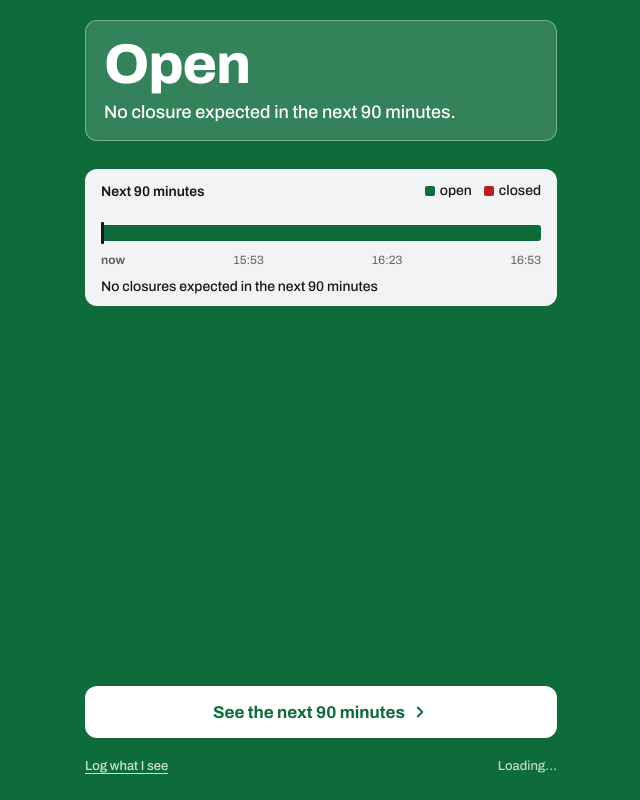
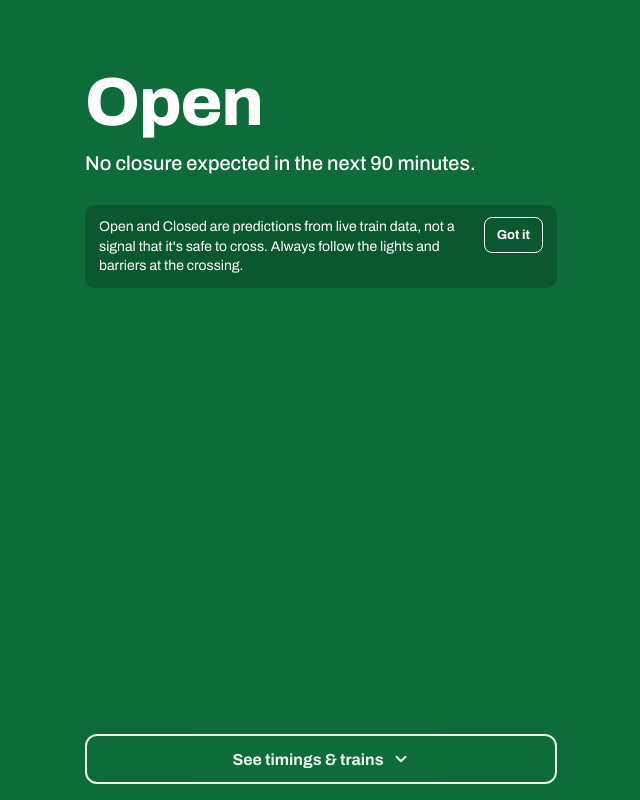
Before and after one commit to cinsalaco/roydon-crossing, a Flask app: page / in a window 1280 px wide. Shown: the whole page, without its empty margins (319-959 px from the left). Run offline with Flask 3, Linux system fonts and the light colour scheme; data that the repository does not hold is empty.

Commit message:
Home page: status and time only, with one disclosure for detail
Following the UX review:
- Word, countdown and clock time only; no verdict box, no 'then open'/
  'for N min'. Countdown scales down for '12 min'-style values.
- Single 'See timings & trains' control expands the strip, next-window
  sentence, train list and links beneath; always opens collapsed.
- Amber chip only when a brief lift is possible: 'Possible brief lift
  ~09:01 — don't rely on it' (or 'about now' while inside the window,
  which now uses the minimum re-closing lead).
- Strip shows lifts as an amber dot on the bar; legend entry appears
  only when one exists. Same on the timeline page.
- 'Updated 1 min ago' top right instead of 'Train data HH:MM'.
- One-time dismissible note that Open/Closed are predictions.
- Log and Full timeline links live inside the expanded detail.

Co-Authored-By: Claude Fable 5.1 <noreply@anthropic.com>
Claude-Session: https://claude.ai/code/session_01NbAgiZxfxPitgPSPcmkvvV

```diff
--- a/static/crossing.js
+++ b/static/crossing.js
@@ -153,7 +153,7 @@ window.Crossing = (function () {
       // inside a merged closure, are we in a gap where the barrier may lift?
       let lift = null;
       for (const l of current.lifts) {
-        if (l.at <= now && now < l.beforeTrain.closeAt) { lift = l; break; }
+        if (l.at <= now && now < l.beforeTrain.minCloseAt) { lift = l; break; }
       }
       const upcomingLift = current.lifts.find(l => l.at > now) || null;
       return {
--- a/templates/index.html
+++ b/templates/index.html
@@ -23,7 +23,9 @@
     --grey: #4A4F57;
     --ink: #15171a;
     --panel: #F2F3F5;
+    --blue: #1565c0;
     --fg: #ffffff;
+    --bg: var(--green);
     --rule: rgba(255,255,255,0.3);
   }
   * { margin: 0; padding: 0; box-sizing: border-box; }
@@ -52,29 +54,53 @@
     width: 100%;
     max-width: 520px;
     margin: 0 auto;
-    padding: calc(16px + env(safe-area-inset-top)) 24px calc(16px + env(safe-area-inset-bottom));
+    padding: calc(12px + env(safe-area-inset-top)) 24px calc(16px + env(safe-area-inset-bottom));
   }
   @media (max-width: 360px) { .page { padding-left: 18px; padding-right: 18px; } }
 
-  .state { margin-top: 4px; padding: 16px 18px; border-radius: 12px; background: rgba(255,255,255,0.16); border: 1.5px solid rgba(255,255,255,0.35); }
-  body.state-closed .state, body.state-unavailable .state { background: rgba(0,0,0,0.22); }
-  body.state-closing .state { background: rgba(0,0,0,0.10); border-color: rgba(0,0,0,0.3); }
-  .state-word { font-size: clamp(40px, 14vw, 56px); font-weight: 800; line-height: 1; letter-spacing: -0.02em; overflow-wrap: anywhere; }
-  .state-line { font-size: clamp(16px, 4.6vw, 18px); font-weight: 500; line-height: 1.3; margin-top: 8px; }
+  /* Freshness, top right, small. Becomes prominent only when something is wrong. */
+  .fresh { display: flex; justify-content: flex-end; min-height: 24px; font-size: 13px; font-weight: 500; opacity: 0.75; }
+  .fresh.warn { opacity: 1; font-weight: 700; }
 
-  .count { margin-top: clamp(20px, 4vh, 30px); }
-  .count-label { font-size: 18px; font-weight: 500; opacity: 0.85; }
-  .count-row { display: flex; align-items: baseline; gap: 14px; flex-wrap: wrap; }
-  .count-value { font-size: clamp(76px, 29vw, 116px); font-weight: 700; font-stretch: 75%; line-height: 0.92; letter-spacing: -0.03em; margin-top: 4px; }
-  .count-detail { font-size: 18px; font-weight: 600; opacity: 0.9; line-height: 1.25; }
-  .count-detail small { display: block; font-size: 18px; font-weight: 500; opacity: 0.8; }
+  /* Status: the word, then the time. Nothing else by default. */
+  .state-word { margin-top: clamp(16px, 4vh, 36px); font-size: clamp(52px, 17vw, 68px); font-weight: 800; line-height: 1; letter-spacing: -0.02em; overflow-wrap: anywhere; }
+  .state-line { font-size: clamp(17px, 4.8vw, 20px); font-weight: 500; line-height: 1.35; margin-top: 14px; max-width: 24em; }
 
-  .strip-panel { display: flex; flex-direction: column; gap: 8px; margin-top: 28px; padding: 14px 16px 12px; border-radius: 12px; background: var(--panel); color: var(--ink); }
-  .strip-head { display: flex; justify-content: space-between; align-items: baseline; gap: 8px; font-size: 14px; font-weight: 600; }
-  .legend { display: inline-flex; align-items: center; gap: 12px; font-weight: 500; }
+  .count { margin-top: clamp(24px, 5vh, 44px); }
+  .count-label { font-size: clamp(18px, 5vw, 20px); font-weight: 500; opacity: 0.85; }
+  .count-value { font-size: clamp(96px, 36vw, 150px); font-weight: 700; font-stretch: 75%; line-height: 0.9; letter-spacing: -0.03em; margin-top: 4px; white-space: nowrap; }
+  .count-value.long { font-size: clamp(76px, 27vw, 112px); margin-top: 12px; }   /* '12 min' etc. */
+  .count-at { font-size: clamp(20px, 5.6vw, 22px); font-weight: 600; margin-top: 10px; }
+
+  /* The one piece of uncertainty we show, only when it exists. */
+  .note { display: inline-flex; align-items: center; gap: 9px; align-self: flex-start; margin-top: clamp(18px, 3.5vh, 28px); padding: 9px 13px 9px 11px; border-radius: 10px; background: var(--amber); color: #1a1200; font-size: 15px; font-weight: 700; line-height: 1.25; }
+  .note::before { content: ''; width: 8px; height: 8px; border-radius: 50%; background: #1a1200; flex-shrink: 0; }
+  body.state-closing .note { background: #1a1200; color: #FFD27A; }
+  body.state-closing .note::before { background: #FFD27A; }
+
+  /* One-time explanation. */
+  .intro { display: flex; align-items: flex-start; gap: 12px; margin-top: clamp(18px, 3.5vh, 28px); padding: 12px 14px; border-radius: 10px; background: rgba(0,0,0,0.18); font-size: 14px; line-height: 1.4; }
+  body.state-closing .intro { background: rgba(0,0,0,0.10); }
+  .intro p { flex: 1; }
+  .intro button { min-height: 36px; padding: 0 12px; border: 1.5px solid currentColor; border-radius: 8px; background: transparent; color: inherit; font: inherit; font-size: 13px; font-weight: 700; cursor: pointer; white-space: nowrap; }
+
+  .spacer { flex: 1; min-height: 24px; }
+
+  /* The single disclosure control. */
+  .more { display: flex; align-items: center; justify-content: center; gap: 8px; width: 100%; min-height: 50px; border: 2px solid var(--fg); border-radius: 12px; background: transparent; color: var(--fg); font: inherit; font-size: 16px; font-weight: 700; cursor: pointer; opacity: 0.92; }
+  .more svg { transition: transform 0.2s ease; }
+  .more[aria-expanded="true"] svg { transform: rotate(180deg); }
+  .more:focus-visible, .retry:focus-visible, .links a:focus-visible, .intro button:focus-visible { outline: 3px solid currentColor; outline-offset: 3px; }
+
+  /* Expanded detail: strip, next window, trains, links. */
+  .detail { margin-top: 18px; }
+  .strip-panel { display: flex; flex-direction: column; gap: 8px; padding: 14px 16px 12px; border-radius: 12px; background: var(--panel); color: var(--ink); }
+  .strip-head { display: flex; justify-content: space-between; align-items: baseline; gap: 8px; font-size: 14px; font-weight: 600; white-space: nowrap; }
+  .legend { display: inline-flex; align-items: center; gap: 10px; font-weight: 500; font-size: 13px; }
   .legend span { display: inline-flex; align-items: center; gap: 5px; }
   .legend i { width: 10px; height: 10px; border-radius: 2px; display: inline-block; }
-  .strip-wrap { position: relative; height: 16px; margin-top: 18px; }
+  .legend i.dot { border-radius: 50%; background: var(--amber); }
+  .strip-wrap { position: relative; height: 16px; margin-top: 20px; }
   .strip { display: flex; height: 16px; border-radius: 3px; overflow: hidden; gap: 2px; }
   .strip div { min-width: 2px; }
   .strip .open { background: var(--green); }
@@ -84,35 +110,29 @@
   .strip-next { position: absolute; top: -16px; transform: translateX(-50%); font-size: 11px; font-weight: 700; white-space: nowrap; }
   .strip-next::after { content: ''; position: absolute; left: 50%; top: 13px; transform: translateX(-50%); border-left: 5px solid transparent; border-right: 5px solid transparent; border-top: 6px solid currentColor; }
   .strip-next.closed { color: var(--red); } .strip-next.open { color: var(--green); }
+  .strip-lift { position: absolute; top: 4px; width: 8px; height: 8px; border-radius: 50%; background: var(--amber); transform: translateX(-50%); box-shadow: 0 0 0 1.5px rgba(0,0,0,0.35); pointer-events: none; }
   .strip-axis { display: flex; justify-content: space-between; font-size: 12px; opacity: 0.65; margin-top: 4px; }
   .strip-axis span:first-child { font-weight: 700; opacity: 1; }
   .strip-sentence { font-size: 14px; font-weight: 500; margin-top: 4px; }
 
-  .trains { margin-top: 22px; }
-  .trains h2 { display: flex; justify-content: space-between; font-size: 13px; font-weight: 500; opacity: 0.8; padding-bottom: 4px; }
-  .train { display: flex; align-items: baseline; gap: 10px; padding: 8px 0; border-top: 1px solid var(--rule); font-size: 15px; }
+  .trains { margin-top: 20px; }
+  .trains h2 { display: flex; justify-content: space-between; font-size: 14px; font-weight: 600; opacity: 0.9; padding-bottom: 6px; }
+  .train { display: flex; align-items: baseline; gap: 10px; min-height: 44px; padding: 10px 0; border-top: 1px solid var(--rule); font-size: 16px; }
   .train:last-child { border-bottom: 1px solid var(--rule); }
-  .train.gone { opacity: 0.6; }
-  .train .t { font-weight: 700; min-width: 46px; white-space: nowrap; }
+  .train.gone { opacity: 0.65; }
+  .train .t { font-weight: 700; min-width: 48px; white-space: nowrap; }
   .train .t .delta { font-size: 12px; font-weight: 700; margin-left: 4px; padding: 1px 5px; border-radius: 4px; color: #fff; background: var(--red); }
-  .train .t .delta.early { background: var(--blue, #1565c0); }
+  .train .t .delta.early { background: var(--blue); }
   body.state-closed .train .t .delta { background: #fff; color: var(--red); }
-  body.state-closed .train .t .delta.early { background: #fff; color: var(--blue, #1565c0); }
-  .train .tag.late { font-weight: 700; }
+  body.state-closed .train .t .delta.early { background: #fff; color: var(--blue); }
   .train .route { flex: 1; }
-  .train .tag { font-size: 13px; opacity: 0.85; white-space: nowrap; }
-  .lift-note { display: flex; align-items: center; gap: 8px; padding: 7px 10px; margin: 4px 0; border-radius: 6px; background: rgba(255,255,255,0.18); font-size: 13px; font-weight: 600; }
-  body.state-closing .lift-note { background: rgba(0,0,0,0.12); }
+  .train .tag { font-size: 14px; opacity: 0.9; white-space: nowrap; }
+  .lift-note { display: flex; align-items: center; gap: 8px; padding: 8px 10px; margin: 4px 0; border-radius: 6px; background: rgba(240,162,2,0.28); font-size: 14px; font-weight: 600; }
+  .lift-note::before { content: ''; width: 8px; height: 8px; border-radius: 50%; background: var(--amber); flex-shrink: 0; }
 
-  .spacer { flex: 1; min-height: 20px; }
-  :root { --blue: #1565c0; }
-  .footer { display: flex; flex-direction: column; gap: 10px; }
-  .footer .primary { display: flex; align-items: center; justify-content: center; gap: 6px; min-height: 52px; border-radius: 12px; background: var(--fg); color: var(--bg); font-size: 17px; font-weight: 700; text-decoration: none; }
-  .footer .meta { display: flex; justify-content: space-between; align-items: center; gap: 12px; flex-wrap: wrap; font-size: 13px; font-weight: 500; }
-  .footer .meta a { display: inline-flex; align-items: center; min-height: 36px; color: inherit; opacity: 0.8; text-decoration: underline; text-underline-offset: 3px; }
-  .footer .updated { flex: 1; text-align: right; opacity: 0.75; }
-  .footer .updated.warn { opacity: 1; font-weight: 600; }
-  .footer a:focus-visible, .retry:focus-visible { outline: 3px solid currentColor; outline-offset: 3px; border-radius: 4px; }
+  .links { display: flex; justify-content: space-between; align-items: center; gap: 16px; margin-top: 18px; font-size: 15px; font-weight: 600; }
+  .links a { display: inline-flex; align-items: center; gap: 4px; min-height: 44px; color: inherit; text-decoration: none; }
+  .links a.quiet { font-weight: 500; opacity: 0.85; text-decoration: underline; text-underline-offset: 3px; }
 
   .retry { margin-top: 32px; align-self: flex-start; min-height: 48px; padding: 0 22px; border: 2px solid rgba(255,255,255,0.7); border-radius: 10px; background: transparent; color: inherit; font-family: inherit; font-size: 16px; font-weight: 600; cursor: pointer; }
   .hidden { display: none !important; }
@@ -121,29 +141,43 @@
 </head>
 <body class="state-open">
 <main class="page">
-  <div class="state">
+  <div class="fresh" id="fresh" aria-live="polite"></div>
+
   <h1 class="state-word" id="stateWord">Loading</h1>
   <p class="state-line" id="stateLine">Fetching live train data.</p>
-  </div>
 
   <div class="count" id="count">
     <div class="count-label" id="countLabel"></div>
-    <div class="count-row">
     <div class="count-value" id="countValue"></div>
-      <div class="count-detail" id="countDetail"></div>
+    <div class="count-at" id="countAt"></div>
   </div>
+
+  <div class="note hidden" id="note"></div>
+
+  <div class="intro hidden" id="intro">
+    <p>Open and Closed are predictions from live train data, not a signal that it's safe to cross. Always follow the lights and barriers at the crossing.</p>
+    <button type="button" id="introOk">Got it</button>
   </div>
 
   <button type="button" class="retry hidden" id="retry">Try again now</button>
 
+  <div class="spacer"></div>
+
+  <button type="button" class="more" id="more" aria-expanded="false" aria-controls="detail">
+    <span id="moreLabel">See timings &amp; trains</span>
+    <svg width="18" height="18" viewBox="0 0 24 24" fill="none" stroke="currentColor" stroke-width="2.5" stroke-linecap="round" stroke-linejoin="round" aria-hidden="true"><path d="M6 9l6 6 6-6"/></svg>
+  </button>
+
+  <section class="detail hidden" id="detail">
     <section class="strip-panel" id="stripPanel" aria-label="Next 90 minutes">
       <div class="strip-head">
-      <span>Next 90 minutes</span>
-      <span class="legend"><span><i style="background: var(--green)"></i>open</span><span><i style="background: var(--red)"></i>closed</span></span>
+        <span>Next 90 min</span>
+        <span class="legend"><span><i style="background: var(--green)"></i>open</span><span><i style="background: var(--red)"></i>closed</span><span id="legendLift" class="hidden"><i class="dot"></i>may lift</span></span>
       </div>
       <div class="strip-wrap">
         <div class="strip-next hidden" id="stripMarker"></div>
         <div class="strip" id="strip" role="img" aria-label="Open and closed periods over the next 90 minutes"></div>
+        <div id="stripLifts"></div>
         <div class="strip-now" aria-hidden="true"></div>
       </div>
       <div class="strip-axis" id="stripAxis"></div>
@@ -155,15 +189,12 @@
       <div id="trainList"></div>
     </section>
 
-  <div class="spacer"></div>
+    <div class="links">
+      <a href="/log" class="quiet">Log what I see</a>
+      <a href="/timeline">Full timeline <svg width="16" height="16" viewBox="0 0 24 24" fill="none" stroke="currentColor" stroke-width="2.5" stroke-linecap="round" stroke-linejoin="round" aria-hidden="true"><path d="M9 6l6 6-6 6"/></svg></a>
+    </div>
+  </section>
 
-  <div class="footer">
-    <a href="/timeline" class="primary">See the next 90 minutes <svg width="18" height="18" viewBox="0 0 24 24" fill="none" stroke="currentColor" stroke-width="2.5" stroke-linecap="round" stroke-linejoin="round" aria-hidden="true"><path d="M9 6l6 6-6 6"/></svg></a>
-    <div class="meta">
-      <a href="/log">Log what I see</a>
-      <span class="updated" id="updated">Loading…</span>
-    </div>
-  </div>
   <div class="sr-only" aria-live="polite" id="live"></div>
 </main>
 
@@ -174,7 +205,25 @@
   const $ = id => document.getElementById(id);
   const THEME = { open: '#0E6B3A', closing: '#F0A202', closed: '#B81F1E', unavailable: '#4A4F57' };
   let lastAnnounced = '';
-  let fetchFailures = 0;
+  let expanded = false;   // always starts collapsed
+
+  // ---- one-time explanation ----
+  let seenIntro = false;
+  try { seenIntro = localStorage.getItem('introSeen') === '1'; } catch (e) {}
+  $('introOk').addEventListener('click', () => {
+    seenIntro = true;
+    try { localStorage.setItem('introSeen', '1'); } catch (e) {}
+    $('intro').classList.add('hidden');
+  });
+
+  // ---- disclosure ----
+  $('more').addEventListener('click', () => {
+    expanded = !expanded;
+    $('more').setAttribute('aria-expanded', String(expanded));
+    $('moreLabel').textContent = expanded ? 'Hide timings & trains' : 'See timings & trains';
+    $('detail').classList.toggle('hidden', !expanded);
+    if (expanded) render();
+  });
 
   function trainRow(tr, now) {
     const gone = tr.openAt <= now;
@@ -187,7 +236,7 @@
   }
 
   function liftNote(l) {
-    return `<div class="lift-note"><svg width="14" height="14" viewBox="0 0 24 24" fill="none" stroke="currentColor" stroke-width="2.5" stroke-linecap="round" stroke-linejoin="round" aria-hidden="true"><rect x="4" y="11" width="16" height="10" rx="2"/><path d="M8 11V7a4 4 0 0 1 8 0"/></svg><span>Barrier may lift briefly around ${C.hhmm(l.at)}</span></div>`;
+    return `<div class="lift-note">Possible brief lift ~${C.hhmm(l.at)} — don't rely on it</div>`;
   }
 
   function renderTrains(closure, now) {
@@ -205,22 +254,30 @@
     $('trainsCount').textContent = gone ? `${gone} of ${n} gone` : `${n} train${n === 1 ? '' : 's'}`;
   }
 
-  function renderStrip(periods, closures, now, state) {
-    const total = periods.reduce((s, p) => s + p.seconds, 0) || 1;
+  function renderStrip(periods, closures, now) {
+    const windowMs = C.CFG.windowMin * 60000;
     $('strip').innerHTML = periods.map((p, i) => `<div class="${p.kind}${i === 0 && p.kind === 'closed' ? ' now' : ''}" style="flex:${p.seconds}" title="${p.kind} ${C.hhmm(p.start)} to ${C.hhmm(p.end)}"></div>`).join('');
     // marker for the next change of state
     const m = $('stripMarker');
     if (periods.length > 1) {
       const nextP = periods[1];
-      const pct = Math.min(97, Math.max(3, 100 * (nextP.start - now) / (C.CFG.windowMin * 60000)));
+      const pct = Math.min(97, Math.max(3, 100 * (nextP.start - now) / windowMs));
       m.textContent = C.hhmm(nextP.start);
       m.className = 'strip-next ' + nextP.kind;
       m.style.left = pct + '%';
     } else {
       m.classList.add('hidden');
     }
+    // amber dots for possible brief lifts inside closures
+    const lifts = [];
+    for (const c of closures) for (const l of c.lifts) {
+      if (l.at > now && l.at - now < windowMs) lifts.push(l);
+    }
+    $('stripLifts').innerHTML = lifts.map(l => `<span class="strip-lift" style="left:${(100 * (l.at - now) / windowMs).toFixed(1)}%" title="Possible brief lift around ${C.hhmm(l.at)}"></span>`).join('');
+    $('legendLift').classList.toggle('hidden', lifts.length === 0);
+
     const axis = ['now'];
-    for (let m = 30; m <= 90; m += 30) axis.push(C.hhmm(new Date(now.getTime() + m * 60000)));
+    for (let k = 30; k <= 90; k += 30) axis.push(C.hhmm(new Date(now.getTime() + k * 60000)));
     $('stripAxis').innerHTML = axis.map(a => `<span>${a}</span>`).join('');
     // "Next: closed 22:24 to 22:27, then open until 22:32"
     let text = '';
@@ -235,6 +292,20 @@
     $('stripNext').textContent = text;
   }
 
+  function freshness(now, age, paused) {
+    const el = $('fresh');
+    if (!C.loader.lastServerPoll) { el.textContent = ''; return; }
+    if (paused) {
+      el.textContent = `Timetable from ${C.hhmm(C.loader.lastServerPoll)} · live updates resume ${C.hhmm(C.loader.pausedUntil)}`;
+      el.classList.add('warn');
+      return;
+    }
+    const ago = age < 60 ? 'just now' : `${Math.round(age / 60)} min ago`;
+    const stale = age >= C.CFG.staleWarnSec;
+    el.textContent = (stale ? 'Updating… last data ' : 'Updated ') + ago;
+    el.classList.toggle('warn', stale);
+  }
+
   function render() {
     const now = new Date();
     const age = C.loader.dataAgeSec(now);
@@ -242,36 +313,28 @@
     const paused = C.loader.pausedUntil && C.loader.pausedUntil > now;
     const state = C.stateAt(closures, now, age, paused);
 
-
     document.body.className = 'state-' + state.kind;
     $('themeColor').setAttribute('content', THEME[state.kind]);
-
-    // data-time note in the footer
-    const upd = $('updated');
-    if (C.loader.lastServerPoll) {
-      if (paused) {
-        upd.textContent = `Timetable from ${C.hhmm(C.loader.lastServerPoll)}, live updates resume ${C.hhmm(C.loader.pausedUntil)}`;
-        upd.classList.add('warn');
-      } else {
-        upd.textContent = (age >= C.CFG.staleWarnSec ? 'Updating… last data ' : 'Train data ') + C.hhmm(C.loader.lastServerPoll);
-        upd.classList.toggle('warn', age >= C.CFG.staleWarnSec);
-      }
-    }
+    freshness(now, age, paused);
 
     const word = $('stateWord'), line = $('stateLine');
-    const count = $('count'), label = $('countLabel'), value = $('countValue'), detail = $('countDetail');
+    const count = $('count'), label = $('countLabel'), value = $('countValue'), at = $('countAt');
+    const note = $('note');
     $('retry').classList.add('hidden');
-    $('stripPanel').classList.remove('hidden');
+    $('more').classList.remove('hidden');
     count.classList.remove('hidden');
+    line.classList.add('hidden');
+    note.classList.add('hidden');
+    $('intro').classList.toggle('hidden', seenIntro);
 
     if (state.kind === 'unavailable') {
       word.textContent = 'Status unavailable';
-      line.textContent = `Train data hasn't updated for ${C.minutesWord(state.dataAgeSec)}. Crossing status can't be predicted.`;
-      label.textContent = ''; value.textContent = '';
-      detail.innerHTML = '<small>Use the lights and barrier at the crossing. This page will update by itself when the data comes back.</small>';
+      line.textContent = `Train data hasn't updated for ${C.minutesWord(state.dataAgeSec)}, so the crossing can't be predicted. Use the lights and barrier at the crossing. This page will update by itself when the data comes back.`;
+      line.classList.remove('hidden');
+      count.classList.add('hidden');
       $('retry').classList.remove('hidden');
-      $('stripPanel').classList.add('hidden');
-      $('trains').classList.add('hidden');
+      $('more').classList.add('hidden');
+      $('detail').classList.add('hidden');
       announce('Status unavailable');
       return;
     }
@@ -279,41 +342,49 @@
     const c = state.closure;
     if (state.kind === 'closed') {
       word.textContent = 'Closed';
-      const n = c.trains.length;
+      label.textContent = 'Expected to open in';
+      setCount(state.secondsToChange);
+      at.textContent = `at ${C.hhmm(c.openAt)}`;
       if (state.inLift) {
-        line.textContent = 'Another train is close behind. The barrier may lift briefly, or stay down.';
+        note.textContent = 'Barrier may lift briefly about now — don\'t rely on it';
+        note.classList.remove('hidden');
       } else if (state.upcomingLift) {
-        line.textContent = `Expected closed for ${n} trains. The barrier may lift briefly in between.`;
-      } else {
-        line.textContent = n === 1 ? 'Expected closed for 1 train.' : `Expected closed for ${n} trains.`;
+        note.textContent = `Possible brief lift ~${C.hhmm(state.upcomingLift.at)} — don't rely on it`;
+        note.classList.remove('hidden');
       }
-      label.textContent = 'Expected to open in';
-      value.textContent = C.countdown(state.secondsToChange);
-      detail.innerHTML = `at ${C.hhmm(c.openAt)}` + (state.nextAfter ? `<small>then open ${Math.max(1, Math.round((state.nextAfter.closeAt - c.openAt) / 60000))} min</small>` : '');
       $('trainsHeading').textContent = 'Trains in this closure';
     } else if (state.kind === 'closing') {
       word.textContent = 'Closing';
-      line.textContent = 'Expected to close within a minute.';
       label.textContent = 'Expected to close in';
-      value.textContent = C.countdown(state.secondsToChange);
-      detail.innerHTML = `until ${C.hhmm(c.openAt)}<small>for ${Math.max(1, Math.round(c.durationSec / 60))} min</small>`;
+      setCount(state.secondsToChange);
+      at.textContent = `until ${C.hhmm(c.openAt)}`;
       $('trainsHeading').textContent = 'Trains in this closure';
     } else if (c) {
       word.textContent = 'Open';
-      line.textContent = `No closure expected for another ${C.minutesWord(state.secondsToChange)}.`;
       label.textContent = 'Expected to close in';
-      value.textContent = C.countdown(state.secondsToChange);
-      detail.innerHTML = `at ${C.hhmm(c.closeAt)}<small>for ${Math.max(1, Math.round(c.durationSec / 60))} min</small>`;
+      setCount(state.secondsToChange);
+      at.textContent = `at ${C.hhmm(c.closeAt)}`;
       $('trainsHeading').textContent = 'Trains in the next closure';
     } else {
       word.textContent = 'Open';
       line.textContent = 'No closure expected in the next 90 minutes.';
+      line.classList.remove('hidden');
       count.classList.add('hidden');
     }
 
-    renderStrip(C.buildPeriods(closures, now), closures, now, state);
+    if (expanded) {
+      $('detail').classList.remove('hidden');
+      renderStrip(C.buildPeriods(closures, now), closures, now);
       renderTrains(c, now);
+    }
     announce(word.textContent);
+  }
+
+  function setCount(secs) {
+    const v = $('countValue');
+    const text = C.countdown(secs);
+    v.textContent = text;
+    v.classList.toggle('long', text.length >= 5);
   }
 
   function announce(text) {
@@ -321,13 +392,7 @@
   }
 
   async function refresh() {
-    try {
-      await C.loader.fetch();
-      fetchFailures = 0;
-    } catch (e) {
-      fetchFailures++;
-      console.warn('fetch failed', e);
-    }
+    try { await C.loader.fetch(); } catch (e) { console.warn('fetch failed', e); }
     render();
   }
 
```
Also changed, not shown: templates/timeline.html (+14 -3 lines). Lines whose indentation alone changed are shown as unchanged.
